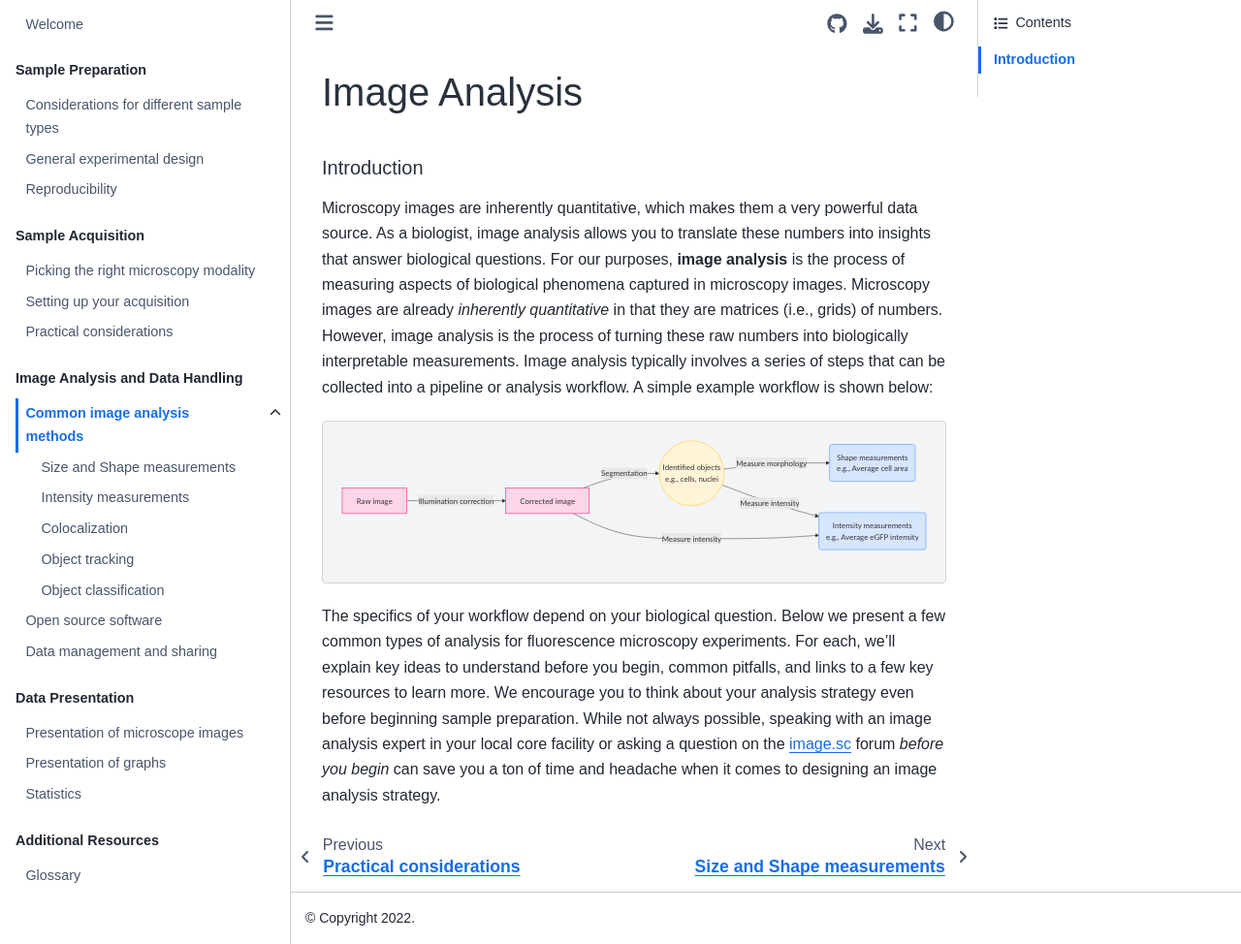
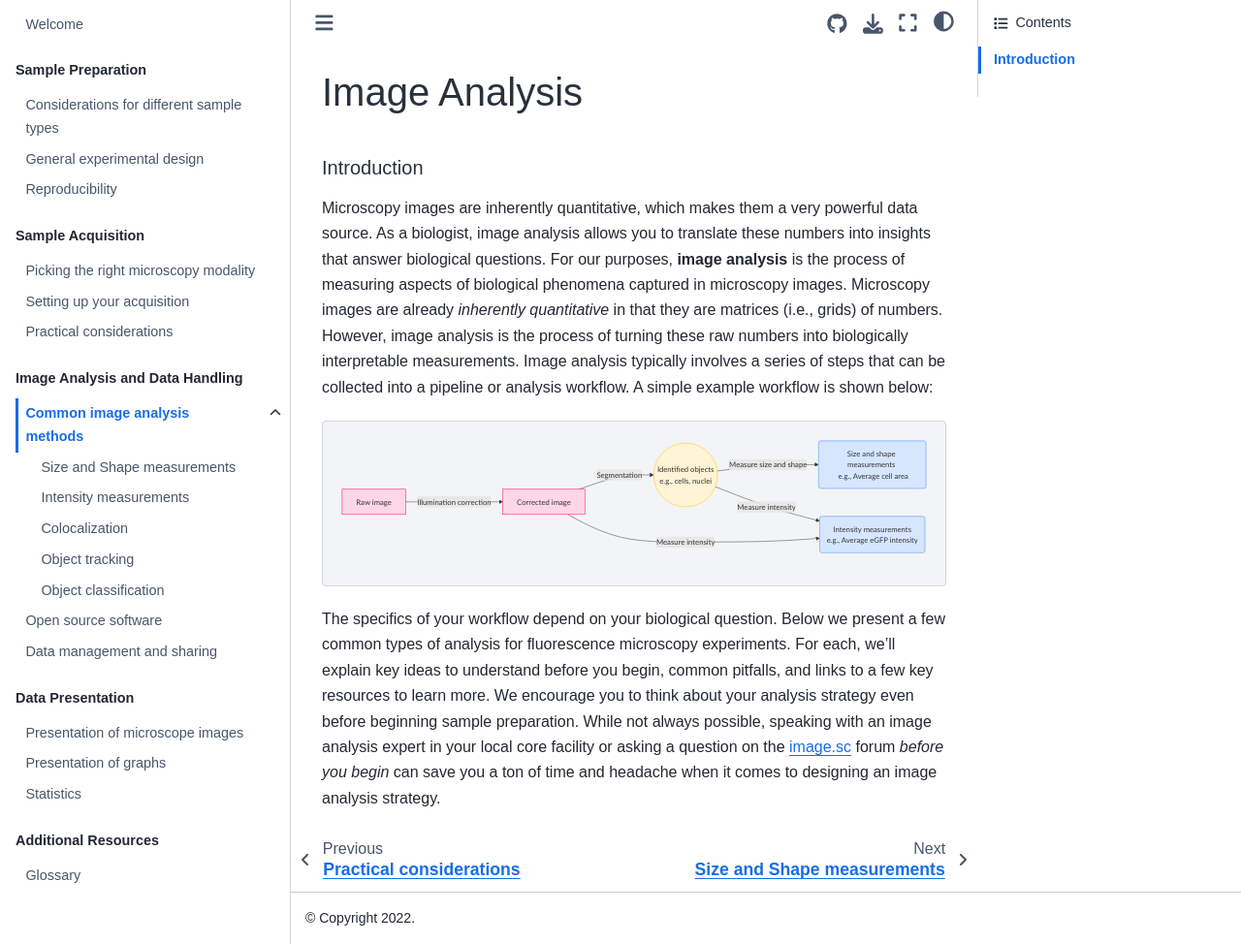
Before and after one commit to COBA-NIH/MicroscopyForBeginnersReferenceGuide, a Jupyter Book: the page built from 03_Image_analysis/01_Introduction.md, in a window 1280 px wide and 974 px high. Shown: the whole window at 97% size. Built offline with Jupyter Book 1.0.4 settings and Sphinx 7.4.7 and the Sphinx Book theme 1.1.4, drawn with Linux system fonts in a browser that asks for light colours.

Commit message:
Flowchart on image analysis intro

```diff
--- a/03_Image_analysis/01_Introduction.md
+++ b/03_Image_analysis/01_Introduction.md
@@ -8,7 +8,7 @@ Microscopy images are inherently quantitative, which makes them a very powerful
 flowchart LR
    A[Raw image] -->|Illumination correction| B[Corrected image]
    B -->|Segmentation| C((Identified objects \n e.g., cells, nuclei))
-   C -->|Measure morphology| D(Shape measurements \n e.g., Average cell area)
+   C -->|Measure size and shape| D(Size and shape measurements \n e.g., Average cell area)
 
    B & C-->|Measure intensity|G(Intensity measurements \n e.g., Average eGFP intensity)
   classDef empty width:0px,height:0px;
```
